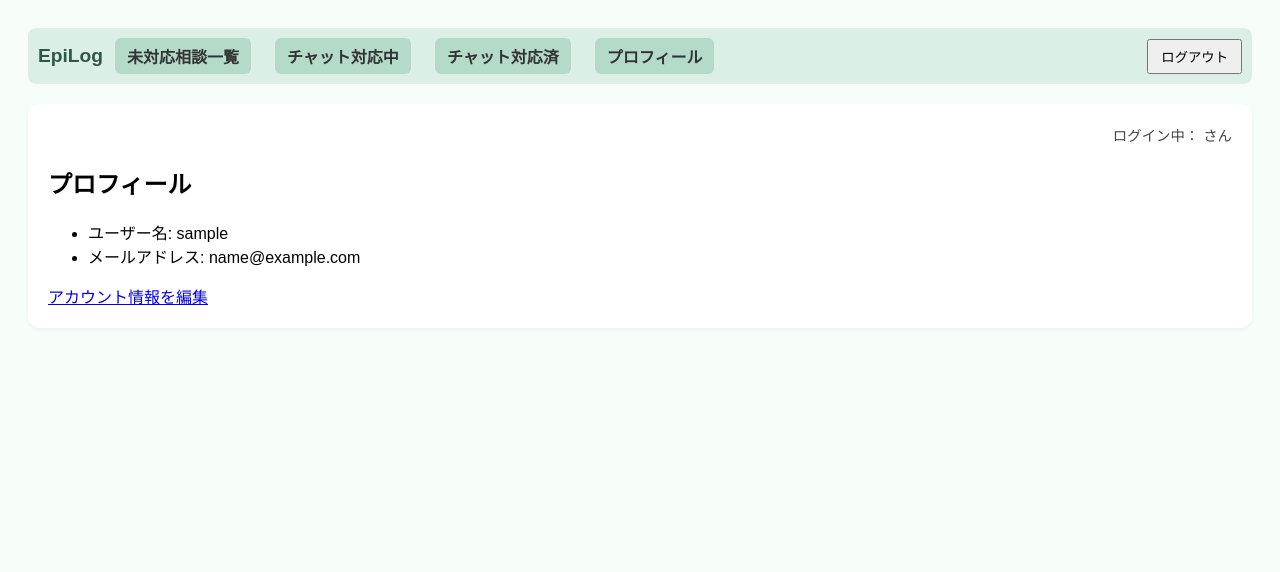
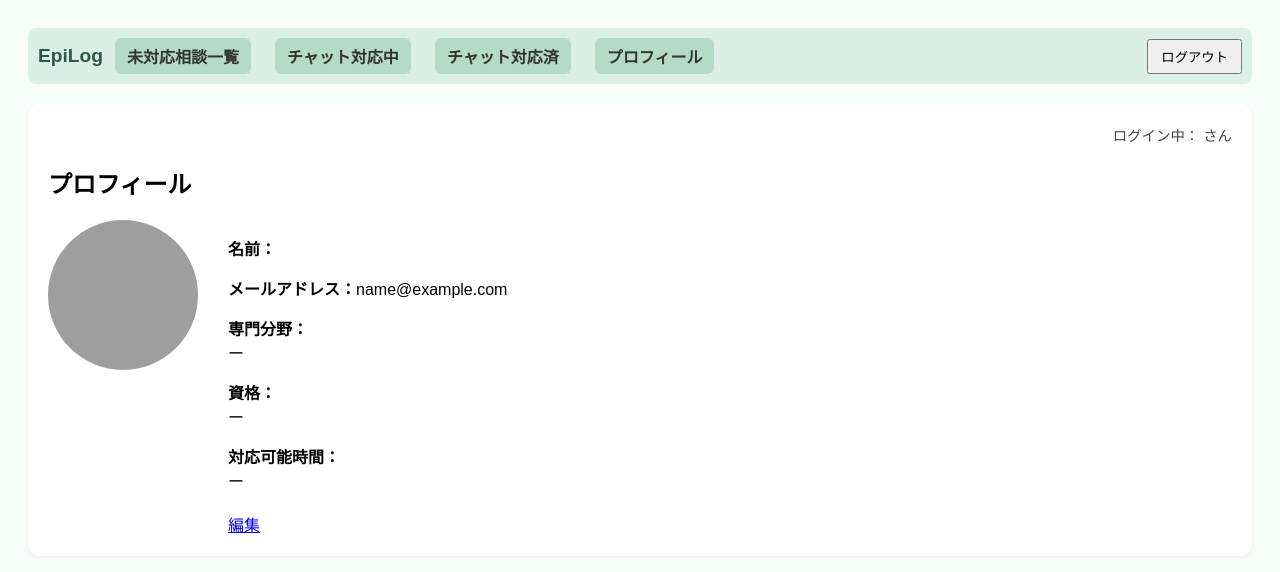
Before and after one commit to yui-mu/Epilog, a Django app: page /advisor/profile/ in a window 1280 px wide. Shown: the top 572 px of the page. Run offline with Django 5.2, Linux system fonts and the light colour scheme; the visitor is signed in with stand-in values (Sample User, id 1); grey boxes are pictures that could not be loaded.

Commit message:
Fix: ユーザー送信メッセージに ChatSession を紐付けてアドバイザーに表示

```diff
--- a/epilog/Epilogapp/admin.py
+++ b/epilog/Epilogapp/admin.py
@@ -3,6 +3,7 @@ from .models import Product, Ingredient, Concern, Favorite, Message, SkinType
 from django.contrib.auth.admin import UserAdmin
 from .models import CustomUser
 from .models import SkincareRecord
+from .models import ChatSession
 
 class CustomUserAdmin(UserAdmin):
     model = CustomUser
@@ -18,4 +19,5 @@ admin.site.register(Favorite)
 admin.site.register(Message)
 admin.site.register(CustomUser, CustomUserAdmin)
 admin.site.register(SkincareRecord)
+admin.site.register(ChatSession)
 # Register your models here.
--- a/epilog/Epilogapp/forms.py
+++ b/epilog/Epilogapp/forms.py
@@ -159,3 +159,14 @@ class EmailLoginForm(forms.Form):
         'class': 'form-control',
         'placeholder': 'パスワードを入力'
     }))
+
+class AdvisorProfileForm(forms.ModelForm):
+    class Meta:
+        model = CustomUser
+        fields = [
+            'nickname',
+            'profile_photo',
+            'expertise',
+            'certification',
+            'available_time',
+        ]
--- a/epilog/Epilogapp/models.py
+++ b/epilog/Epilogapp/models.py
@@ -39,10 +39,19 @@ class CustomUser(AbstractUser):
     created_at = models.DateTimeField("作成日時", auto_now_add=True)
     updated_at = models.DateTimeField("更新日時", auto_now=True)
 
+    EXPERTISE_CHOICES = [
+        ('type', '肌タイプ別の専門分野'),
+        ('concern', '肌悩み別の専門分野'),
+        ('method', 'スキンケア手順・方法に関する専門分野'),
+        ('ingredient', '成分に関する専門分野'),
+    ]
+    expertise = models.CharField("専門分野", max_length=255, blank=True, help_text="カンマ区切りで保存")
+
+    certification = models.CharField("資格", max_length=255, blank=True)
+    available_time = models.CharField("対応可能時間", max_length=64, blank=True)
 
     USERNAME_FIELD = 'email'  # ← これで「email」でログインするようになる
     REQUIRED_FIELDS = ['username']  # 管理コマンド用に必要なフィールド
-
 
 
     def __str__(self):
--- a/epilog/Epilogapp/templates/advisor/profile.html
+++ b/epilog/Epilogapp/templates/advisor/profile.html
@@ -1,15 +1,41 @@
 {% extends "advisor/advisor_base.html" %}
+{% load static %}
 
 {% block content %}
-<h2>プロフィール</h2>
+<h2 style="margin-bottom: 20px;">プロフィール</h2>
 
-<ul>
-  <li>ユーザー名: {{ user.username }}</li>
-  <li>メールアドレス: {{ user.email }}</li>
-  {% if user.nickname %}
-    <li>ニックネーム: {{ user.nickname }}</li>
-  {% endif %}
-</ul>
+<div style="display: flex; align-items: flex-start; gap: 30px;">
+  <!-- プロフィール写真 -->
+  <div>
+    {% if user.profile_photo %}
+      <img src="{{ user.profile_photo.url }}" alt="プロフィール写真" style="width: 150px; height: 150px; border-radius: 50%; object-fit: cover;">
+    {% else %}
+      <img src="{% static 'images/default_profile.png' %}" alt="デフォルト画像" style="width: 150px; height: 150px; border-radius: 50%; object-fit: cover;">
+    {% endif %}
 
-<a href="{% url 'edit_account' %}">アカウント情報を編集</a>
+  </div>
+
+  <!-- プロフィール情報 -->
+  <div style="flex: 1;">
+    <p><strong>名前：</strong>{{ user.nickname }}</p>
+    <p><strong>メールアドレス：</strong>{{ user.email }}</p>
+
+    <p><strong>専門分野：</strong><br>
+      {% if user.expertise %}
+        {% for item in expertise_list %}
+          ・{{ item }}<br>
+        {% endfor %}
+      {% else %}
+        ー
+      {% endif %}
+    </p>
+
+    <p><strong>資格：</strong><br>{{ user.certification|default:"ー" }}</p>
+    <p><strong>対応可能時間：</strong><br>{{ user.available_time|default:"ー" }}</p>
+
+    <div style="margin-top: 20px;">
+      <a href="{% url 'edit_advisor_profile' %}" class="btn">編集</a>
+    </div>
+  </div>
+</div>
 {% endblock %}
--- a/epilog/Epilogapp/templates/advisor/unassigned_list.html
+++ b/epilog/Epilogapp/templates/advisor/unassigned_list.html
@@ -17,7 +17,7 @@
     <tr>
       <td>{{ session.user.username }}</td>
       <td>
-        {{ session.messages.last.content|default:"(メッセージなし)"|truncatechars:30 }}
+        {{ session.latest_message.content|default:"(メッセージなし)"|truncatechars:30 }}
       </td>
       <td>{{ session.created_at|date:"Y-m-d H:i" }}</td>
       <td>
--- a/epilog/Epilogapp/urls.py
+++ b/epilog/Epilogapp/urls.py
@@ -88,7 +88,7 @@ urlpatterns = [
     path('advisor/session/<int:session_id>/complete/', views.chat_session_complete, name='chat_session_complete'),
     path('advisor/completed/', views.advisor_completed_chats, name='advisor_completed_chats'),
     path('advisor/profile/', views.advisor_profile_view, name='advisor_profile'),
-
+    path('advisor/profile/edit/', views.edit_advisor_profile_view, name='edit_advisor_profile'),
 
 
 ]
--- a/epilog/Epilogapp/views.py
+++ b/epilog/Epilogapp/views.py
@@ -22,6 +22,7 @@ from .forms import (
     UserEditForm,
     EditAccountForm,
     EmailLoginForm,
+    AdvisorProfileForm
     )
 from .models import (
     SkincareRecord, Product,
@@ -77,10 +78,14 @@ class CustomPasswordResetDoneView(TemplateView):
 
 @login_required
 def home_view(request):
-    if request.user.is_advisor:
-        return render(request, 'advisor/home.html')
+    print("=== home_view が呼ばれました ===")
+    print("is_advisor =", request.user.is_advisor)
+    user = request.user
+    if user.is_advisor:
+        return render(request, 'advisor/home.html')  # アドバイザー用テンプレートを使用
     else:
-        return render(request, 'home.html')
+        return render(request, 'home.html')  # ユーザー用テンプレート
+
 
 def top_view(request):
     return render(request, 'top.html')
@@ -347,8 +352,19 @@ def chat_view(request):
                 except CustomUser.DoesNotExist:
                     pass  # 無効なユーザーIDだった場合
             else:
+            # ユーザーが送信する場合、ChatSessionを取得 or 作成して紐づける！
                 if advisor:
-                    Message.objects.create(sender=user, receiver=advisor, content=content)
+                    session, created = ChatSession.objects.get_or_create(
+                        user=user,
+                        advisor=advisor,
+                        defaults={'status': 'unassigned'}
+                    )
+                    Message.objects.create(
+                        session=session,
+                        sender=user,
+                        receiver=advisor,
+                        content=content
+                    )
         return redirect('chat')
 
     # アドバイザー用：全ユーザー一覧を渡す
@@ -415,7 +431,12 @@ def chat_with_user_view(request, user_id):
 @login_required
 def advisor_unassigned_list(request):
     sessions = ChatSession.objects.filter(status='unassigned').order_by('-created_at')
+    print("取得された未対応セッション:", sessions)
+    for session in sessions:
+        session.latest_message = session.messages.order_by('-timestamp').first()
+        print("ユーザー:", session.user, "最新メッセージ:", session.latest_message)
     return render(request, 'advisor/unassigned_list.html', {'sessions': sessions})
+
 
 @login_required
 def user_skincare_record_list_view(request, user_id):
@@ -601,6 +622,27 @@ def advisor_completed_chats(request):
 
 @login_required
 def advisor_profile_view(request):
+    user = request.user
+    expertise_list = user.expertise.split(',') if user.expertise else []
     return render(request, 'advisor/profile.html', {
-        'user': request.user
+        'user': user,
+        'expertise_list': expertise_list,
     })
+
+
+@login_required
+def edit_advisor_profile_view(request):
+    if not request.user.is_advisor:
+        return redirect('home')
+
+    user = request.user
+    if request.method == 'POST':
+        form = AdvisorProfileForm(request.POST, request.FILES, instance=user)
+        if form.is_valid():
+            form.save()
+            messages.success(request, 'プロフィールを更新しました。')
+            return redirect('advisor_profile')
+    else:
+        form = AdvisorProfileForm(instance=user)
+
+    return render(request, 'advisor/edit_profile.html', {'form': form})
```
Also changed, not shown: epilog/Epilogapp/templates/advisor/edit_profile.html (added, +48 -0 lines), epilog/Epilogapp/templates/edit_account.html (deleted, +0 -24 lines), epilog/Epilogapp/migrations/0020_customuser_available_time_customuser_certification_and_more.py (added).
